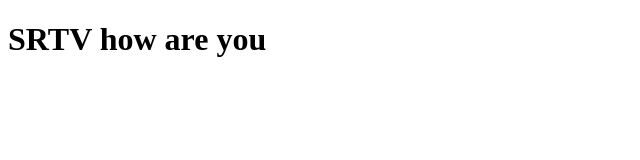
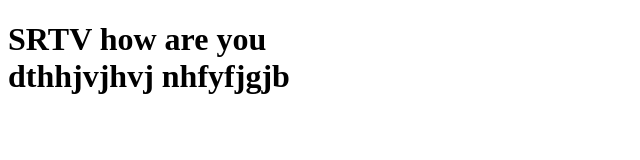
Before and after one commit to sibilyrahiman/datewith-git, a plain HTML site: page index.html in a window 1280 px wide. Shown: the whole page, without its empty margins (0-640 px from the left). Drawn offline with Linux system fonts and the light colour scheme.

Commit message:
index edited

```diff
--- a/index.html
+++ b/index.html
@@ -7,7 +7,7 @@
     <title>Document</title>
 </head>
 <body>
-    <h1>SRTV  how are you </h1>
+    <h1>SRTV  how are you    <br>dthhjvjhvj     nhfyfjgjb</h1>
 
 
 </body>
```
Also changed, not shown: 1 other file.
